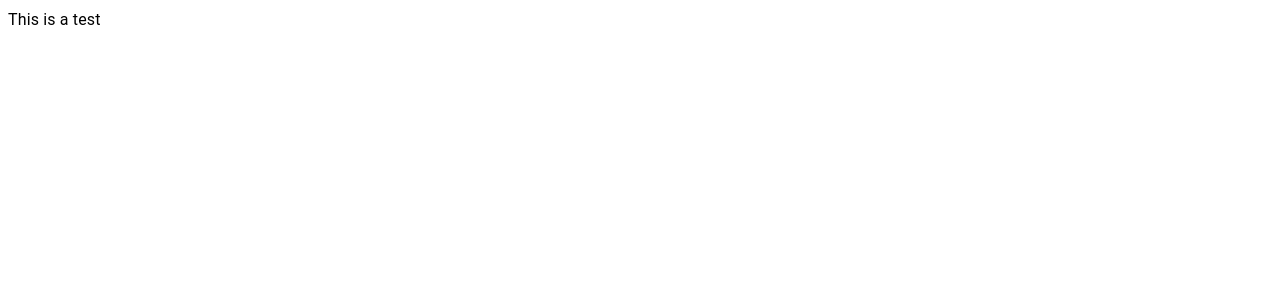
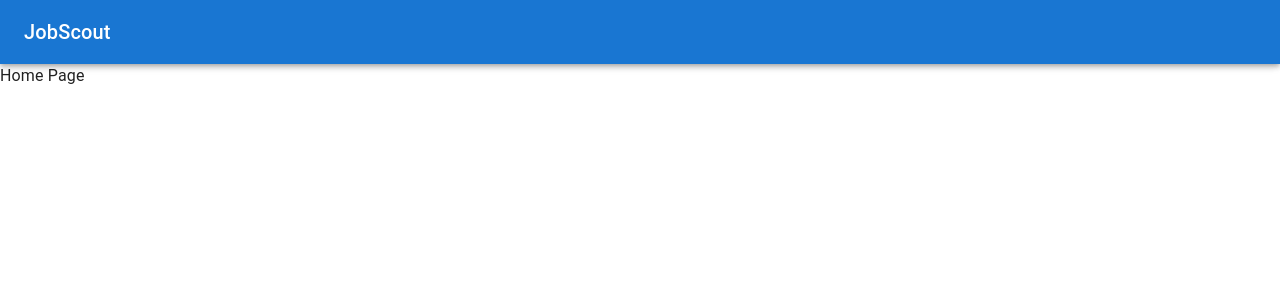
Before and after one commit to zetcco/jobscout-frontend, a React (Create React App) app: page /home in a window 1280 px wide. Shown: the top 300 px of the page. Built offline with nearby package versions, Linux system fonts and the light colour scheme.

Commit message:
Added routing

```diff
--- a/package.json
+++ b/package.json
@@ -11,6 +11,7 @@
     "@testing-library/user-event": "^13.5.0",
     "react": "^18.2.0",
     "react-dom": "^18.2.0",
+    "react-router-dom": "^6.6.2",
     "react-scripts": "5.0.1",
     "web-vitals": "^2.1.4"
   },
--- a/src/App.js
+++ b/src/App.js
@@ -1,9 +1,26 @@
-import { Typography } from "@mui/material";
+import { createBrowserRouter, createRoutesFromElements, Route, RouterProvider } from "react-router-dom";
+import { NavigationLayout } from "./components/layout/NavigationLayout";
+import { RootLayout } from "./components/layout/RootLayout";
+import { Home } from "./routes/Home";
+import { Login } from "./routes/Login";
+import { Signup } from "./routes/Signup";
+
+const router = createBrowserRouter(createRoutesFromElements(
+    <Route path="/" element={<RootLayout/>}>
+      <Route path="/" element={<NavigationLayout/>}>
+        <Route path="home" element={<Home/>}/>
+      </Route>
+      <Route path="/">
+        <Route path="login" element={<Login/>}/>
+        <Route path="signup" element={<Signup/>}/>
+      </Route>
+    </Route>
+))
 
 function App() {
   return (
     <>
-      <Typography>This is a test</Typography>
+      <RouterProvider router={router}/>
     </>
   );
 }
--- /dev/null
+++ b/src/components/layout/NavigationLayout.jsx
@@ -0,0 +1,16 @@
+import { Box, Toolbar } from "@mui/material";
+import { Outlet } from "react-router-dom";
+import { Topbar } from "./Topbar";
+
+export const NavigationLayout = () => {
+
+    return (
+        <>
+            <Topbar/>
+            <Box>
+                <Toolbar/>
+                <Outlet/>
+            </Box>
+        </>
+    );
+}
--- /dev/null
+++ b/src/components/layout/RootLayout.jsx
@@ -0,0 +1,15 @@
+import { CssBaseline } from "@mui/material"
+import { Box } from "@mui/system"
+import { Outlet } from "react-router-dom"
+
+export const RootLayout = () => {
+
+    return (
+        <>
+            <CssBaseline/>
+            <Box>
+                <Outlet/>
+            </Box>
+        </>
+    )
+}
--- /dev/null
+++ b/src/components/layout/Topbar.jsx
@@ -0,0 +1,17 @@
+import { AppBar, Box, Toolbar, Typography } from "@mui/material"
+
+export const Topbar = () => {
+
+    return (
+        <Box sx={{ flexGrow: 1 }}>
+            <AppBar sx={{
+                position: 'fixed',
+                zIndex: (theme) => theme.zIndex.drawer + 1
+            }}>
+                <Toolbar>
+                    <Typography variant="h6" component="div" sx={{ flexGrow: 1 }}> JobScout </Typography>
+                </Toolbar>
+            </AppBar>
+        </Box>
+    )
+}
--- /dev/null
+++ b/src/routes/Home.jsx
@@ -0,0 +1,10 @@
+import { Typography } from "@mui/material"
+
+export const Home = () => {
+
+    return (
+        <>
+            <Typography>Home Page</Typography>
+        </>
+    )
+}
--- /dev/null
+++ b/src/routes/Login.jsx
@@ -0,0 +1,5 @@
+import { Typography } from "@mui/material"
+
+export const Login = () => {
+    return (<Typography> Login page </Typography>)
+}
--- /dev/null
+++ b/src/routes/Signup.jsx
@@ -0,0 +1,10 @@
+import { Typography } from "@mui/material"
+
+export const Signup = () => {
+
+    return (
+        <Typography>
+            Signup Page
+        </Typography>
+    )
+}
```
Also changed, not shown: 1 other file (tests, documents, lock files or other folders).
